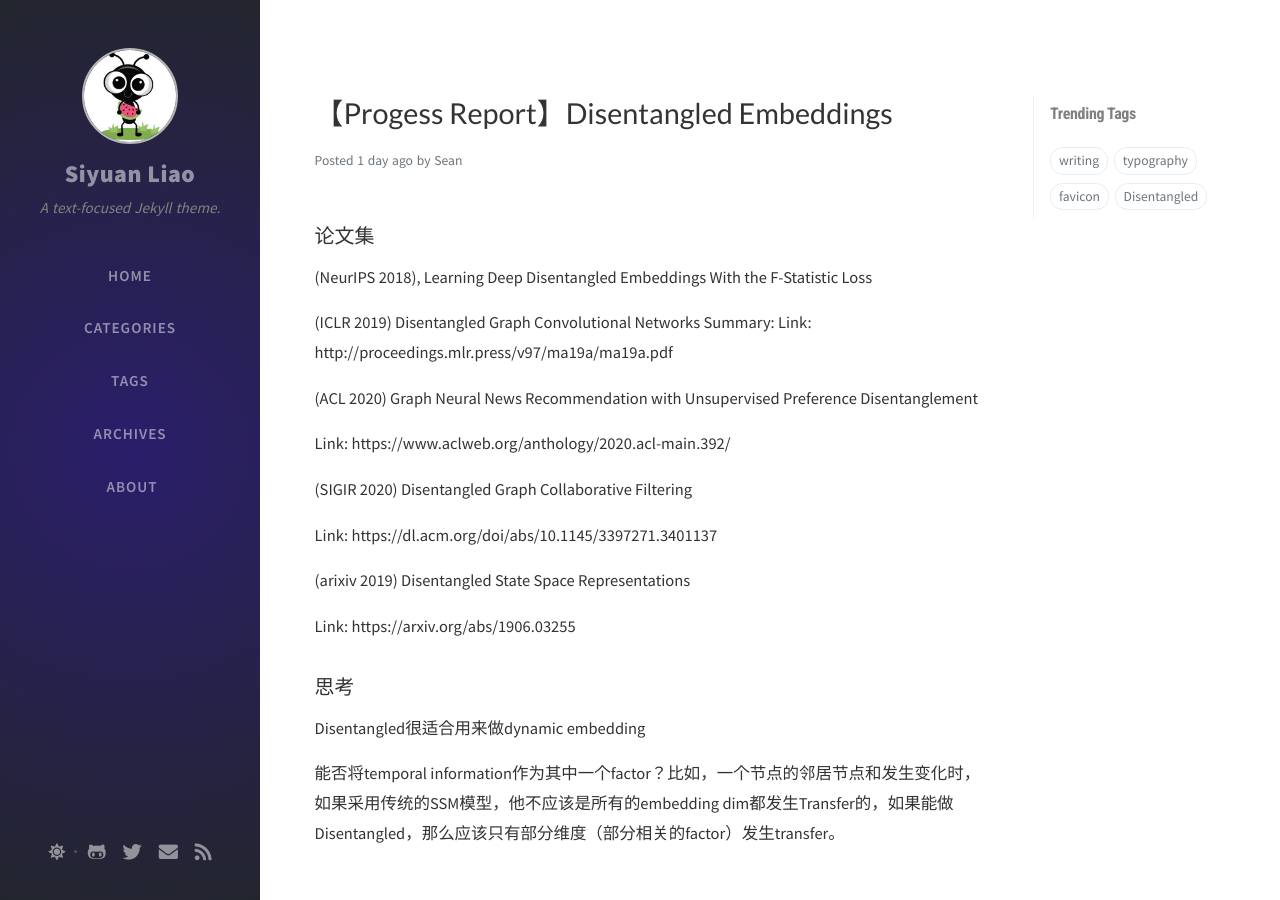
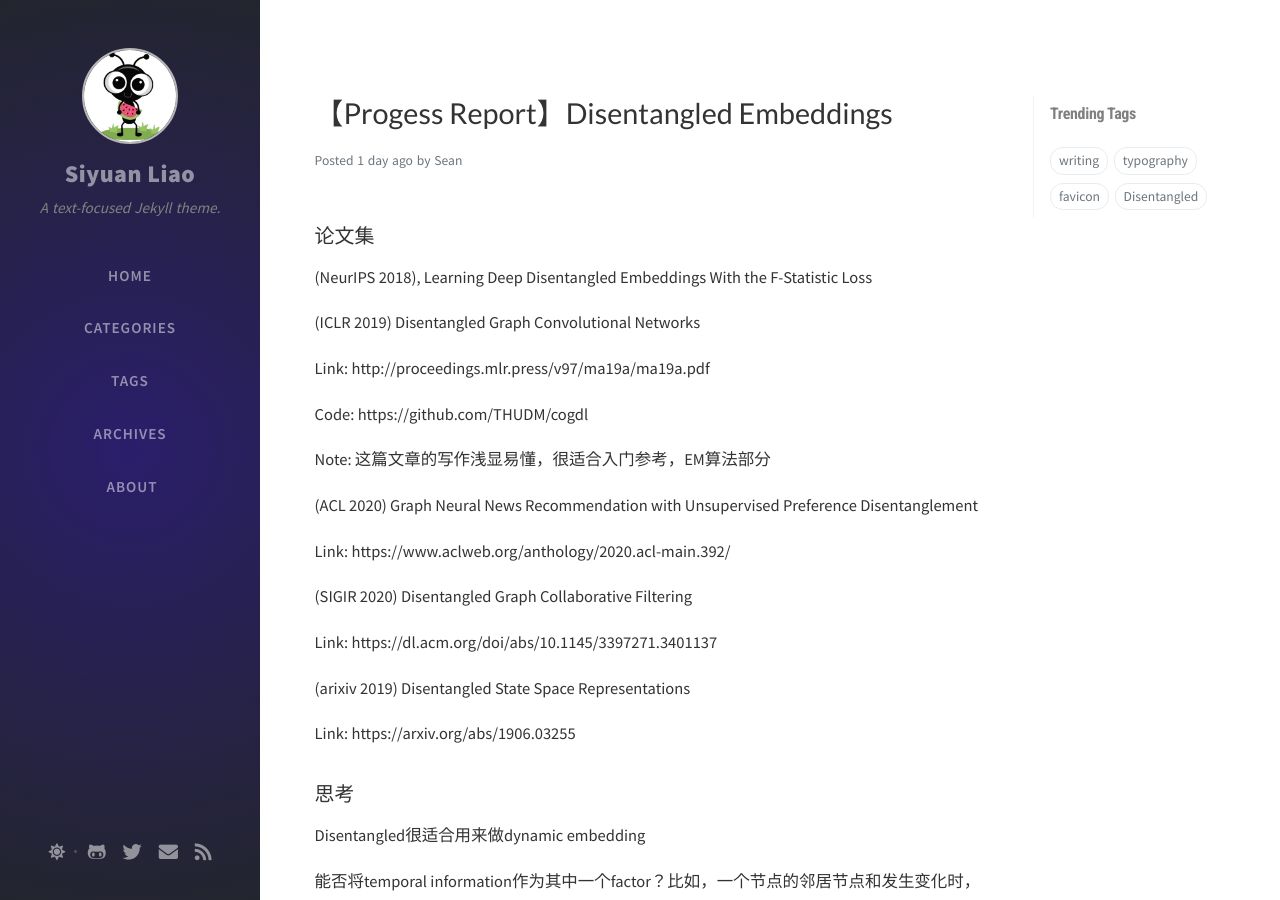
Before and after one commit to SeanLiaoy/seanliaoy.github.io, a Jekyll site: the page built from _posts/2020-10-04-disentangled.md, in a window 1280 px wide and 900 px high. Built offline with Jekyll 4.4.1, drawn with Linux system fonts in a browser that asks for light colours; nearby versions of some CDN libraries; comment, search, counter and statistics services are not loaded.

Commit message:
修改文件: _posts/2020-10-04-disentangled.md

```diff
--- a/_posts/2020-10-04-disentangled.md
+++ b/_posts/2020-10-04-disentangled.md
@@ -12,8 +12,12 @@ tags: [Disentangled]
  (NeurIPS 2018), Learning Deep Disentangled Embeddings With the F-Statistic Loss
 
 (ICLR 2019) Disentangled Graph Convolutional Networks
-Summary:
+
 Link: http://proceedings.mlr.press/v97/ma19a/ma19a.pdf
+
+Code: https://github.com/THUDM/cogdl
+
+Note: 这篇文章的写作浅显易懂，很适合入门参考，EM算法部分
 
 (ACL 2020) Graph Neural News Recommendation with Unsupervised Preference Disentanglement
 
```
